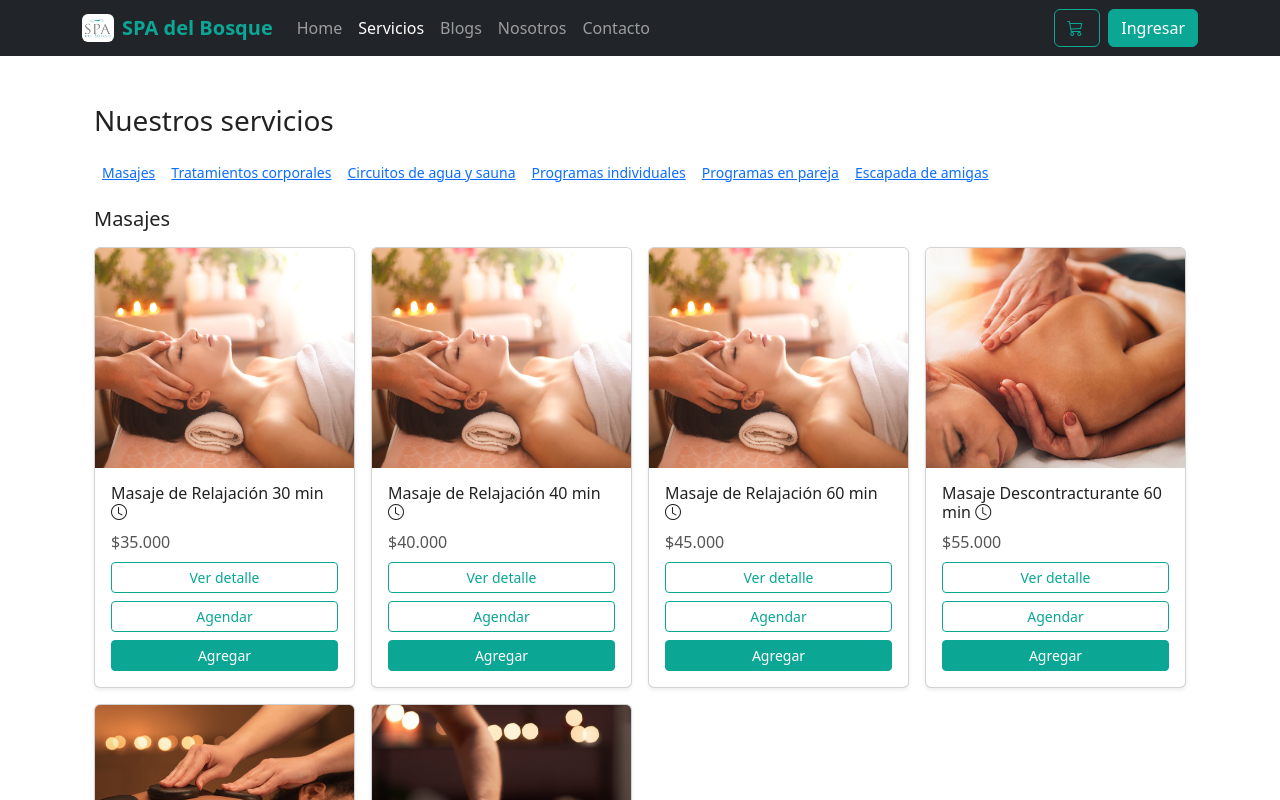
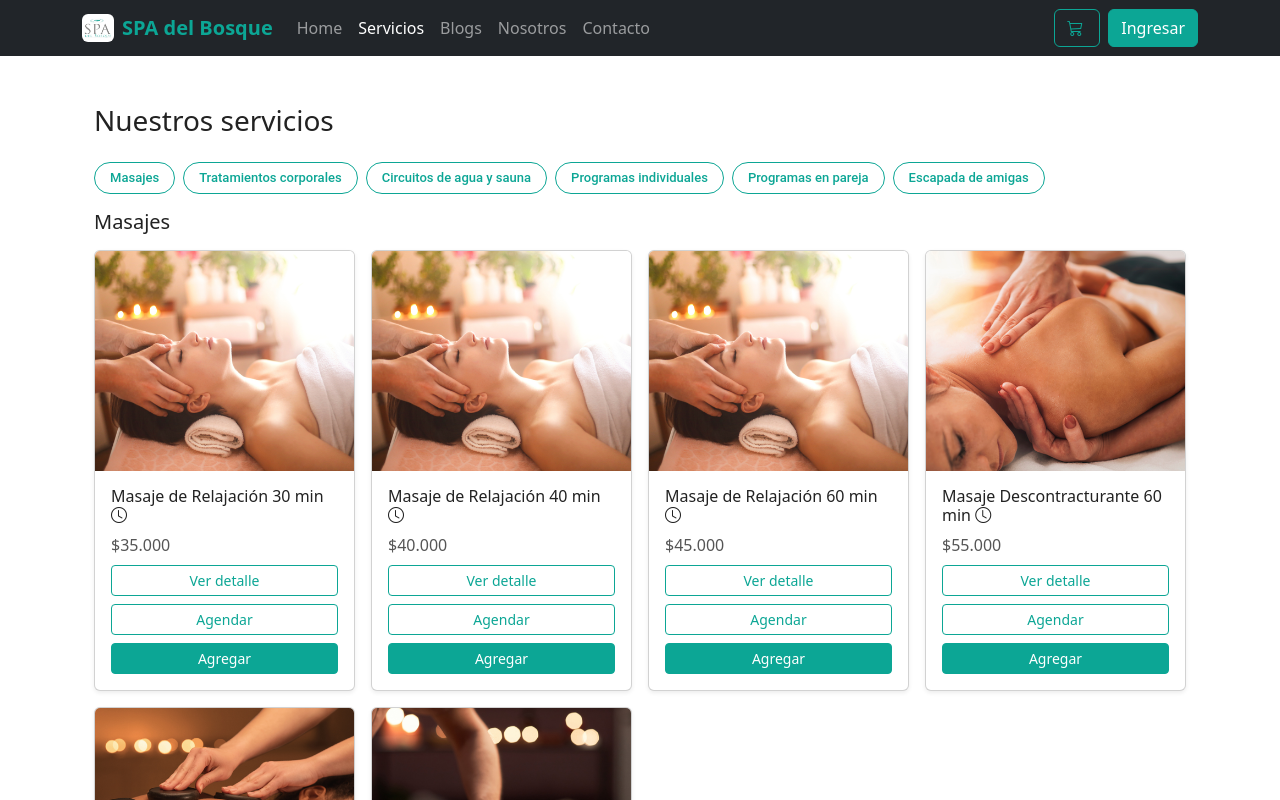
Before and after one commit to Palvarezlara/spa-del-bosque-app, a React (Vite) app: page /servicios in a window 1280 px wide. Shown: the top 800 px of the page. Built offline with nearby package versions, Linux system fonts and the light colour scheme; no server answers.

Commit message:
Fix: arreglos en vistas, catergoriachips, y boton scroll en pag. servicios

```diff
--- a/package.json
+++ b/package.json
@@ -10,6 +10,9 @@
     "preview": "vite preview"
   },
   "dependencies": {
+    "@emotion/react": "^11.14.0",
+    "@emotion/styled": "^11.14.1",
+    "@mui/material": "^7.3.4",
     "bootstrap": "^5.3.8",
     "bootstrap-icons": "^1.13.1",
     "react": "^19.1.1",
--- a/src/components/CardServicio.jsx
+++ b/src/components/CardServicio.jsx
@@ -8,7 +8,7 @@ export default function CardServicio({ servicio, ...rest}) {
 
   const { sku, nombre, precio, img, categoria, duracionMin } = s;
 
-  // Manejo de imagen: si es URL o path, usar directamente; si es import, usar .default
+  // Manejo de imagen
   const imgSrc = typeof img === 'string' ? img : (img?.default ?? '');
 
 
--- /dev/null
+++ b/src/components/CategoriaChips.jsx
@@ -0,0 +1,63 @@
+import { useEffect, useState, useCallback } from 'react';
+import Chip from '@mui/material/Chip';
+import Stack from '@mui/material/Stack';
+
+export default function CategoriaChips({ categories }) {
+  const [active, setActive] = useState(() => window.location.hash.replace('#', '') || '');
+
+  // Actualiza cuando cambia el hash (ej: al volver atrás/adelante)
+  useEffect(() => {
+    const onHashChange = () => setActive(window.location.hash.replace('#', '') || '');
+    window.addEventListener('hashchange', onHashChange);
+    return () => window.removeEventListener('hashchange', onHashChange);
+  }, []);
+
+  const handleClick = useCallback((e, id) => {
+    e.preventDefault();
+    const el = document.getElementById(id);
+    if (el) {
+
+      el.scrollIntoView({ behavior: 'smooth', block: 'start' });
+      setActive(id);
+      history.replaceState(null, '', `#${id}`);
+    }
+  }, []);
+
+  return (
+    <nav className="mb-3">
+      <Stack direction="row" spacing={1} justifyContent="start" flexWrap="wrap">
+        {categories.map(cat => {
+          const isActive = active === cat.id;
+          return (
+            <Chip
+              key={cat.id}
+              label={cat.label}
+              component="a"
+              href={`#${cat.id}`}
+              clickable
+              onClick={(e) => handleClick(e, cat.id)}
+              variant={isActive ? 'filled' : 'outlined'}
+              sx={{
+                m: '4px',
+                fontWeight: 500,
+                borderRadius: '999px',
+                px: 0.5,
+                // outlined
+                borderColor: 'var(--brand)',
+                color: 'var(--brand)',
+                // filled (activo)
+                ...(isActive && {
+                  bgcolor: 'var(--brand)',
+                  color: '#fff',
+                }),
+                '&:hover': {
+                  bgcolor: isActive ? 'var(--brand)' : 'rgba(12,166,149,0.08)',
+                },
+              }}
+            />
+          );
+        })}
+      </Stack>
+    </nav>
+  );
+}
--- a/src/pages/Servicios.jsx
+++ b/src/pages/Servicios.jsx
@@ -2,7 +2,7 @@ import { useEffect, useState } from 'react';
 import { getServicios } from '../data/api';
 import { SERVICIOS as LOCAL_SERV } from '../data/data';
 import CardServicio from '../components/CardServicio';
-
+import CategoriaChips from '../components/CategoriaChips';
 
 const CATEGORIAS = [
   { id: 'masajes', label: 'Masajes' },
@@ -22,34 +22,40 @@ const CLP = new Intl.NumberFormat('es-CL', {
 export default function Servicios() {
   const [servicios, setServicios] = useState([]);
   const [loading, setLoading] = useState(true);
+  const [showButton, setShowButton] = useState(false);
+
 
   useEffect(() => {
     getServicios()
       .then(data => setServicios(data.servicios ?? []))
-      .catch(() => setServicios(LOCAL_SERV ?? [])) // fallback si mockable no responde
+      .catch(() => setServicios(LOCAL_SERV ?? [])) // Si no conecta con mockable usa datos locales
       .finally(() => setLoading(false));
   }, []);
+
+  useEffect(() => {
+  const handleScroll = () => {
+    if (window.scrollY > 300) setShowButton(true);
+    else setShowButton(false);
+  };
+    window.addEventListener('scroll', handleScroll);
+      return () => window.removeEventListener('scroll', handleScroll);
+    }, []);
+
+  const scrollToTop = () => {
+  window.scrollTo({ top: 0, behavior: 'smooth' });
+};
 
   if (loading) return <div className="container py-4">Cargando servicios...</div>
 
   return (
     <div className="container py-4">
       <h1 className="h3 mb-4">Nuestros servicios</h1>
-
-      {/* Índice */}
-      <nav className="mb-4 small">
-        {CATEGORIAS.map(cat => (
-          <a key={cat.id} href={`#${cat.id}`} className="mx-2">
-            {cat.label}
-          </a>
-        ))}
-      </nav>
-
+      <CategoriaChips categories={CATEGORIAS} />
 
       {/* Secciones por categoría */}
       {CATEGORIAS.map(cat => {
         const serviciosCat = servicios
-        .filter(s => s.categoria === cat.id)
+          .filter(s => s.categoria === cat.id)
 
         return (
           <section key={cat.id} id={cat.id} className="mb-5 anchor-section">
@@ -60,8 +66,28 @@ export default function Servicios() {
               ))}
             </div>
           </section>
-        )
+        );
+
       })}
+      {showButton && (
+        <button
+          className="btn btn-success position-fixed"
+          style={{
+            right: '1rem',
+            bottom: '1rem',
+            zIndex: 1030,
+            boxShadow: '0 .25rem .75rem rgba(0,0,0,.2)',
+            borderRadius: '50%',
+            width: '2.5rem',
+            height: '2.5rem',
+            fontSize: '1.2rem',
+          }}
+          aria-label="Volver arriba"
+          onClick={scrollToTop}
+        >
+          ↑
+        </button>
+      )}
     </div>
   )
 }
--- a/src/styles/theme.css
+++ b/src/styles/theme.css
@@ -38,6 +38,7 @@
 html, body {
   height: 100%;           /* importante para que 100vh funcione bien */
 }
+html { scroll-behavior: smooth; }
 
 /*body {
   min-height: 100vh;      ocupa al menos la altura de la ventana
```
Also changed, not shown: src/components/Categorias.jsx (+10 -9 lines), 1 other file (tests, documents, lock files or other folders).
